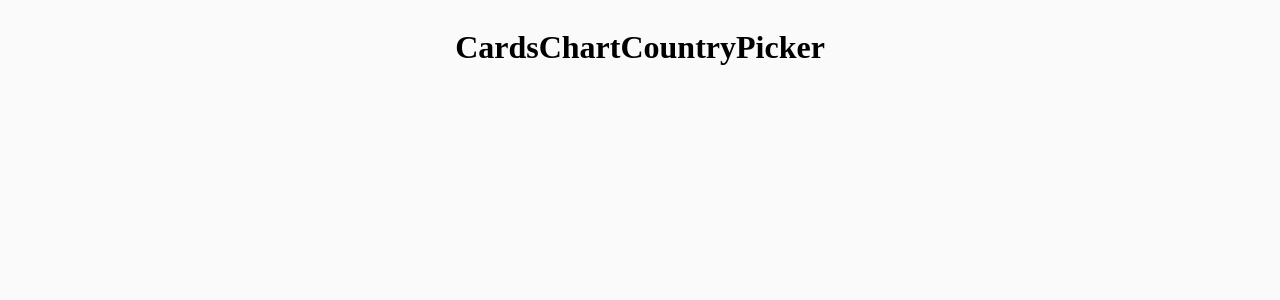
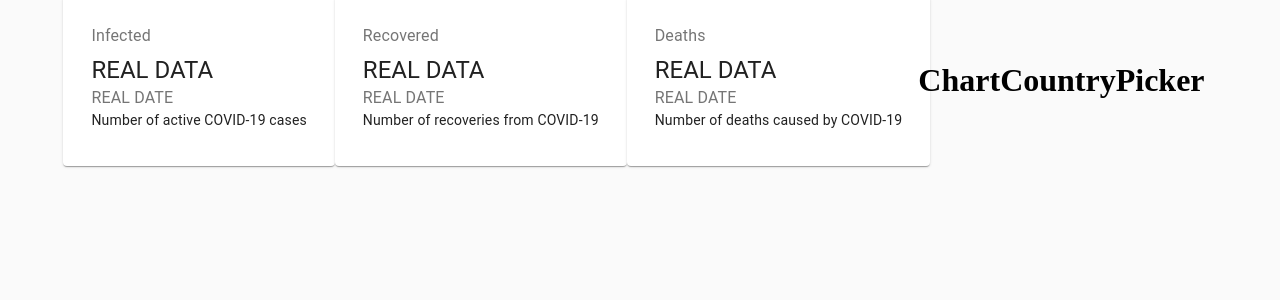
Before and after one commit to wa1id/covid19-tracker, a React (Create React App) app: page / in a window 1280 px wide. Shown: the top 300 px of the page. Built offline with nearby package versions, Linux system fonts and the light colour scheme; no server answers.

Commit message:
Card using Grid and Typography

```diff
--- a/src/components/Cards/Cards.jsx
+++ b/src/components/Cards/Cards.jsx
@@ -1,9 +1,51 @@
 import React from "react";
+import { Card, CardContent, Typography, Grid } from "@material-ui/core";
+
+import styles from "./Cards.module.css";
 
 const Cards = (props) => {
   return (
-    <div>
-      <h1>Cards</h1>
+    <div className={styles.container}>
+      <Grid container spacing={3} justify="center">
+        <Grid item component={Card}>
+          <CardContent>
+            <Typography color="textSecondary" gutterBottom>
+              Infected
+            </Typography>
+            <Typography variant="h5">REAL DATA</Typography>
+            <Typography color="textSecondary">REAL DATE</Typography>
+            <Typography variant="body2">
+              Number of active COVID-19 cases
+            </Typography>
+          </CardContent>
+        </Grid>
+
+        <Grid item component={Card}>
+          <CardContent>
+            <Typography color="textSecondary" gutterBottom>
+              Recovered
+            </Typography>
+            <Typography variant="h5">REAL DATA</Typography>
+            <Typography color="textSecondary">REAL DATE</Typography>
+            <Typography variant="body2">
+              Number of recoveries from COVID-19
+            </Typography>
+          </CardContent>
+        </Grid>
+
+        <Grid item component={Card}>
+          <CardContent>
+            <Typography color="textSecondary" gutterBottom>
+              Deaths
+            </Typography>
+            <Typography variant="h5">REAL DATA</Typography>
+            <Typography color="textSecondary">REAL DATE</Typography>
+            <Typography variant="body2">
+              Number of deaths caused by COVID-19
+            </Typography>
+          </CardContent>
+        </Grid>
+      </Grid>
     </div>
   );
 };
```
